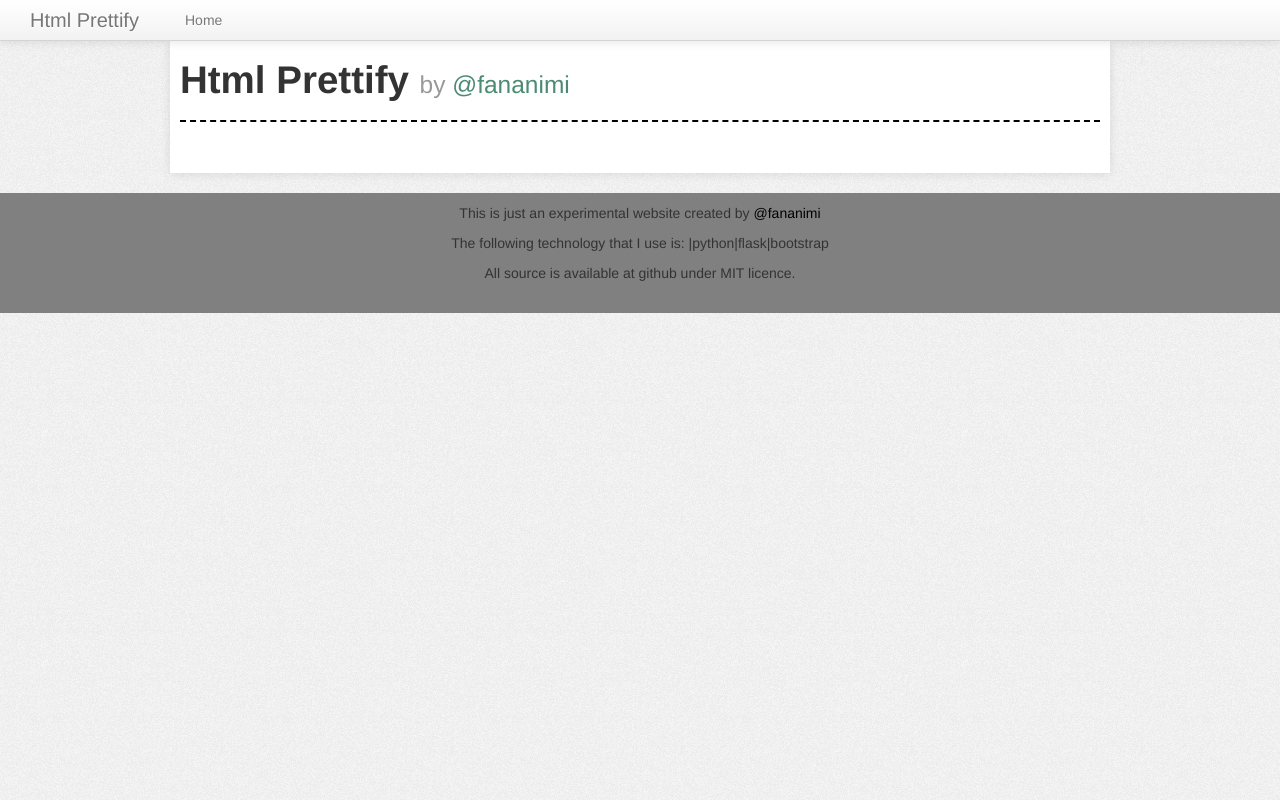
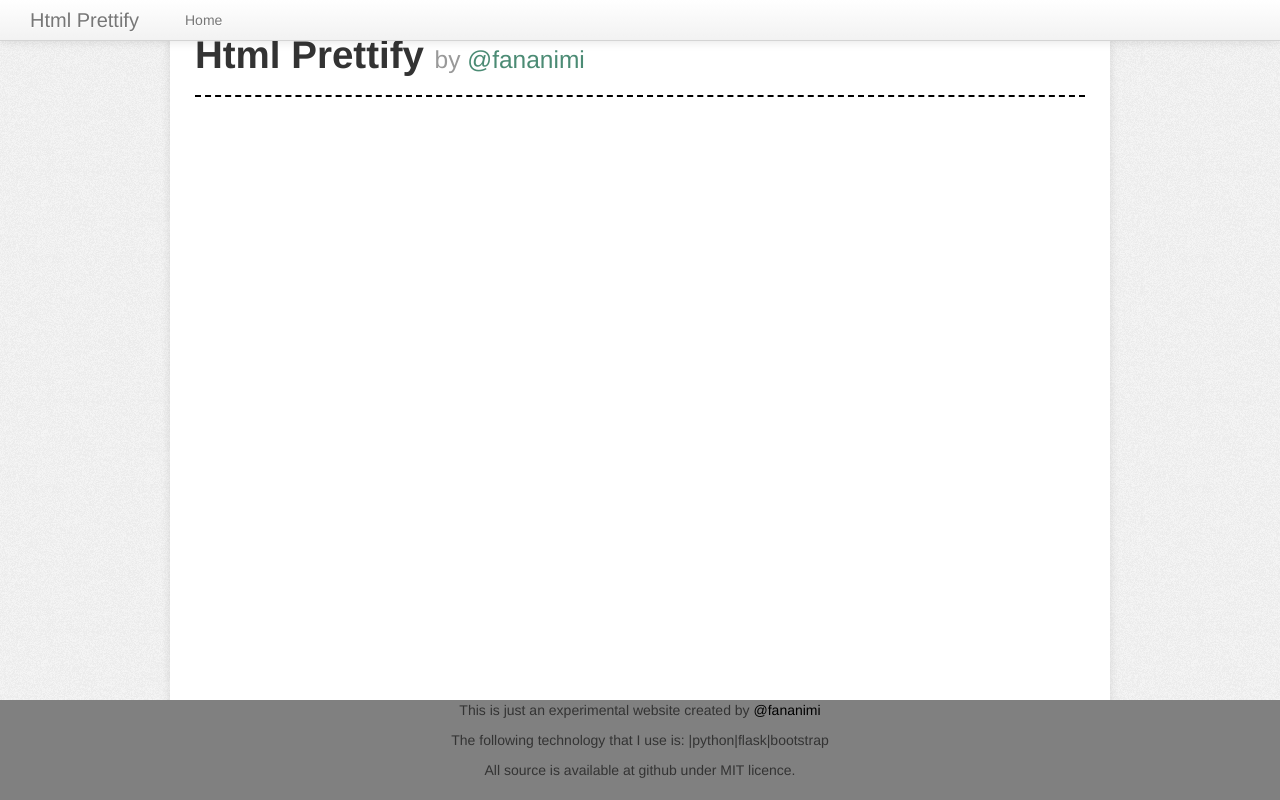
Before and after one commit to pije76/pretty_html, a Python web app: template pretty_html/templates/result.html in a window 1280 px wide. Run offline with Jinja, Linux system fonts and the light colour scheme; the template is opened without the code that fills it, so the values that code supplies are empty; some libraries are stand-ins or nearby versions.

Commit message:
fix footer css

```diff
--- a/pretty_html/static/website/css/style.css
+++ b/pretty_html/static/website/css/style.css
@@ -1,25 +1,29 @@
+html, body {
+    height: 100%;
+    min-height: 100%;
+}
 body {
     background: url('/static/website/img/background.png');
 }
 
 .main-wrapper{
+    min-height: 100%;
+    height: auto !important;
+    height: 100%;
+    margin: 0 auto -100px;
     background: white;
-    width: 920px;
     -webkit-box-shadow: 0 1px 10px rgba(0,0,0,0.1);
     -moz-box-shadow: 0 1px 10px rgba(0,0,0,0.1);
     box-shadow: 0 1px 10px rgba(0,0,0,0.1);
-    margin-top: 40px;
 }
 
 .content-wrapper {
-    min-height: 100%;
-    height: auto !important;
-    margin: 40px auto -100px;
+    padding: 25px;
 }
 
 textarea {
-    width: 905px;
-    max-width: 905px;
+    width: 880px;
+    max-width: 880px;
     min-height: 200px;
 }
 
@@ -35,10 +39,6 @@ button {
 
 button:hover {
     background: rgb(75, 139, 116);
-}
-
-.main-wrapper {
-    padding: 10px;
 }
 
 hr {
@@ -81,12 +81,10 @@ pre {
 
 footer, .push {
     height: 100px;
-    margin-top: 20px;
 }
 
 footer {
     background: gray;
-    padding: 10px;
     text-align: center;
 }
 
--- a/pretty_html/templates/base.html
+++ b/pretty_html/templates/base.html
@@ -20,11 +20,11 @@
             </div>
         </div>
         <div class="container main-wrapper">
-            <div class="header">
-                <h1>Html Prettify <small>by <a href="http://twitter.com/fananimi" target="_blank">@fananimi</a></small></h1>
-            </div>
-            <hr>
             <div class="content-wrapper">
+                <div class="header">
+                    <h1>Html Prettify <small>by <a href="http://twitter.com/fananimi" target="_blank">@fananimi</a></small></h1>
+                </div>
+                <hr>
                 {% block content %}
                 {% endblock %}
             </div>
```
